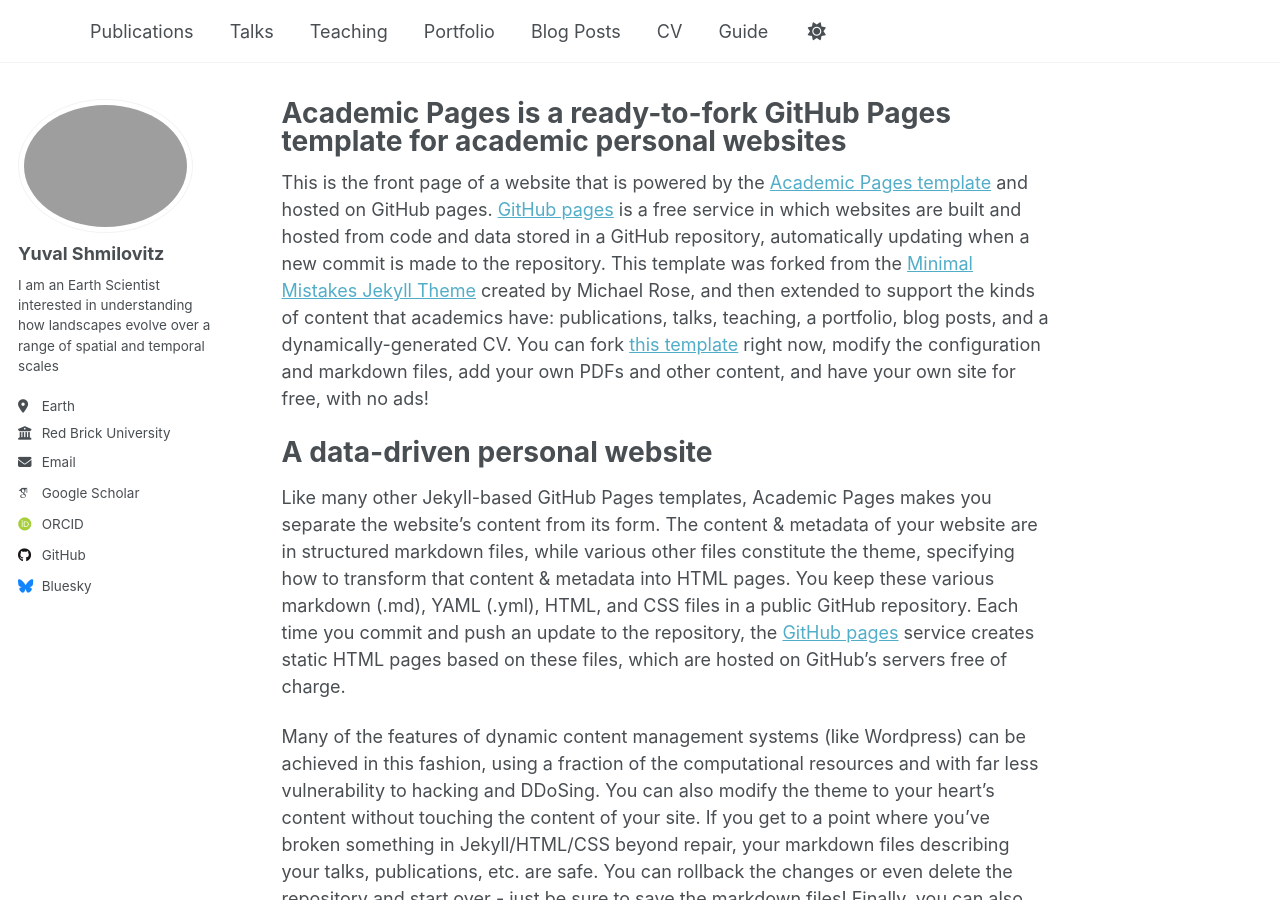
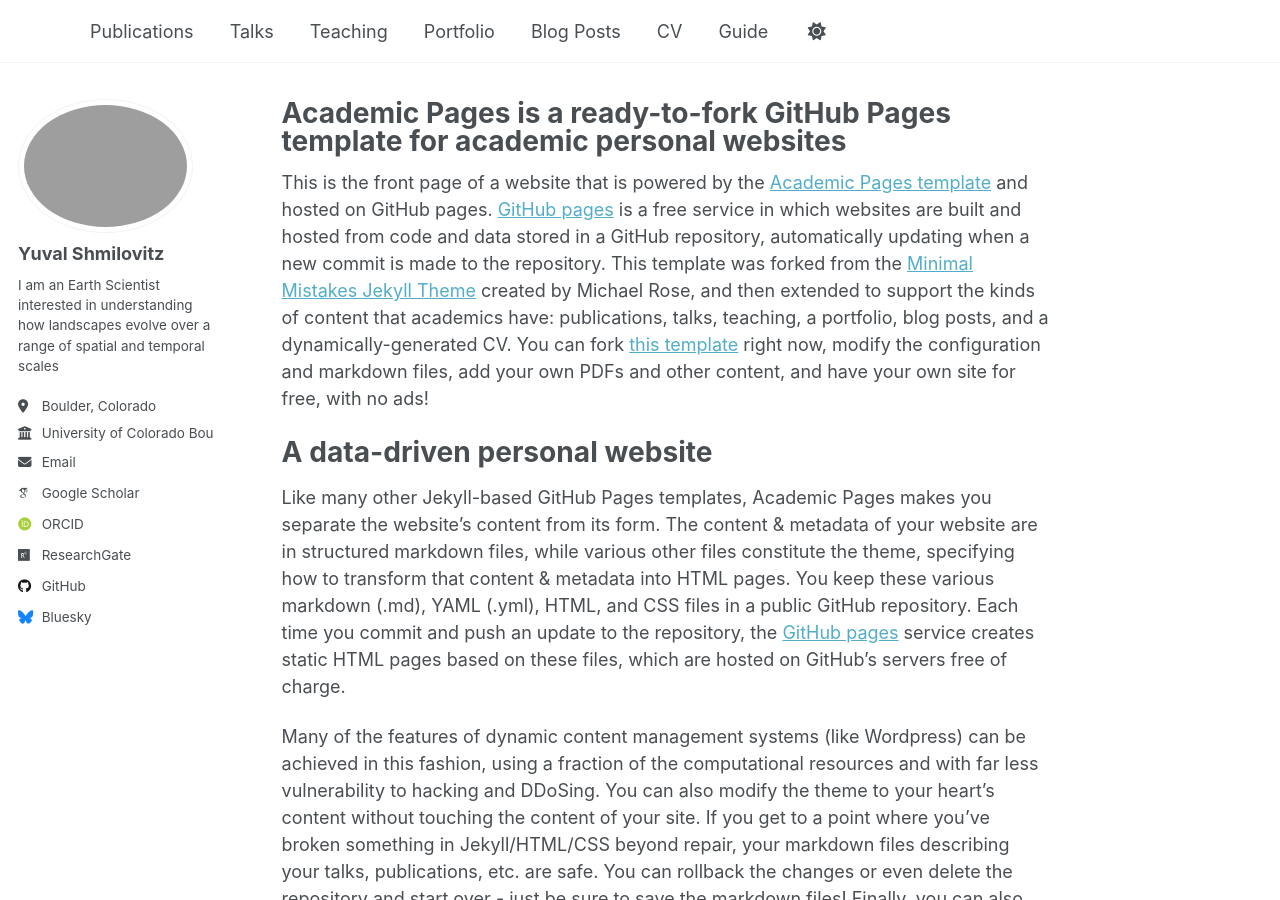
Before and after one commit to yuvalsmilo/yuvalsmilo.github.io, a Jekyll site: the page built from _pages/about.md, in a window 1280 px wide and 900 px high. Built offline with Jekyll 4.4.1, drawn with Linux system fonts in a browser that asks for light colours; some web fonts are replaced.

Commit message:
Update _config.yml

```diff
--- a/_config.yml
+++ b/_config.yml
@@ -26,21 +26,15 @@
   name             : "Yuval Shmilovitz"
   pronouns         : # example: "she/her"
   bio              : "I am an Earth Scientist interested in understanding how landscapes evolve over a range of spatial and temporal scales"
-  location         : "Earth"
-  employer         : "Red Brick University"
+  location         : "Boulder, Colorado"
+  employer         : "University of Colorado Boulder, CIRES"
   uri              : # URL
-  email            : "none@example.org"
+  email            : "yuval.shmilovitz@colorado.edu"
 
   # Academic websites
-  academia         : # URL
-  arxiv            : # URL - Update with the correct link to your profile
-  googlescholar    : "https://scholar.google.com/citations?user=PS_CX0AAAAAJ"
-  impactstory      : # URL
-  orcid            : "http://orcid.org/yourorcidurl"
-  semantic         : # URL
-  # pubmed           : "https://www.ncbi.nlm.nih.gov/pubmed/?term=john+snow"
-  researchgate     : # URL
-  scopus           : # URL
+  googlescholar    : "https://scholar.google.com/citations?user=SgWAjSMAAAAJ&hl=en"
+  orcid            : "https://orcid.org/0000-0003-1608-6104"
+  researchgate     : "https://www.researchgate.net/profile/Yuval-Shmilovitz?ev=hdr_xprf"
 
   # Repositories and software development
   bitbucket        : # Username - Update with your username on the site
```
